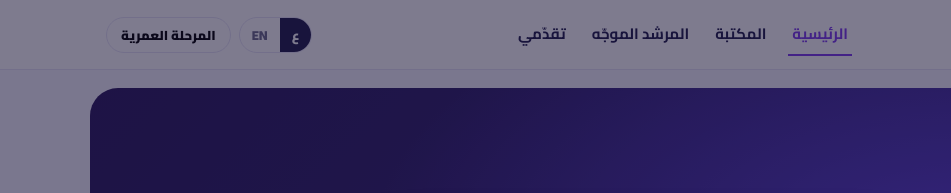
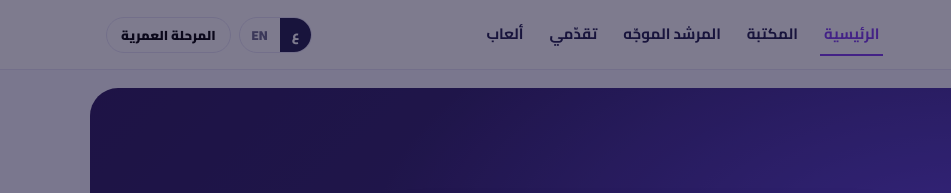
Before and after one commit to hakimhager35-svg/Edubridge, a plain HTML site: page index.html in a window 1280 px wide. Shown: the top 193 px of the page, 0-951 px from the left. Drawn offline with Linux system fonts and the light colour scheme; a web font is replaced by a local one.

Commit message:
Kid stage: add Games tab

```diff
--- a/index.html
+++ b/index.html
@@ -28,6 +28,7 @@
       <a href="#/library" data-nav="library" data-en="Library">المكتبة</a>
       <a href="#/mentor" data-nav="mentor" data-en="Guided Mentor">المرشد الموجّه</a>
       <a href="#/progress" data-nav="progress" data-en="My progress">تقدّمي</a>
+      <a href="#/games" data-nav="games" class="kid-only" data-en="Games">ألعاب</a>
     </div>
     <div class="nav-actions">
       <div class="lang-switch" role="group" aria-label="Language">
@@ -87,8 +88,8 @@
 <script src="assets/models.js"></script>
 <script src="assets/data.js"></script>
 <script src="assets/kidnotes.js"></script>
+<script src="assets/kidgames.js"></script>
 <script src="assets/app.js"></script>
-<script src="assets/kidgames.js"></script>
 <script>
 if('serviceWorker' in navigator && location.protocol==='https:'){
   window.addEventListener('load', function(){ navigator.serviceWorker.register('sw.js').catch(function(){}); });
```
